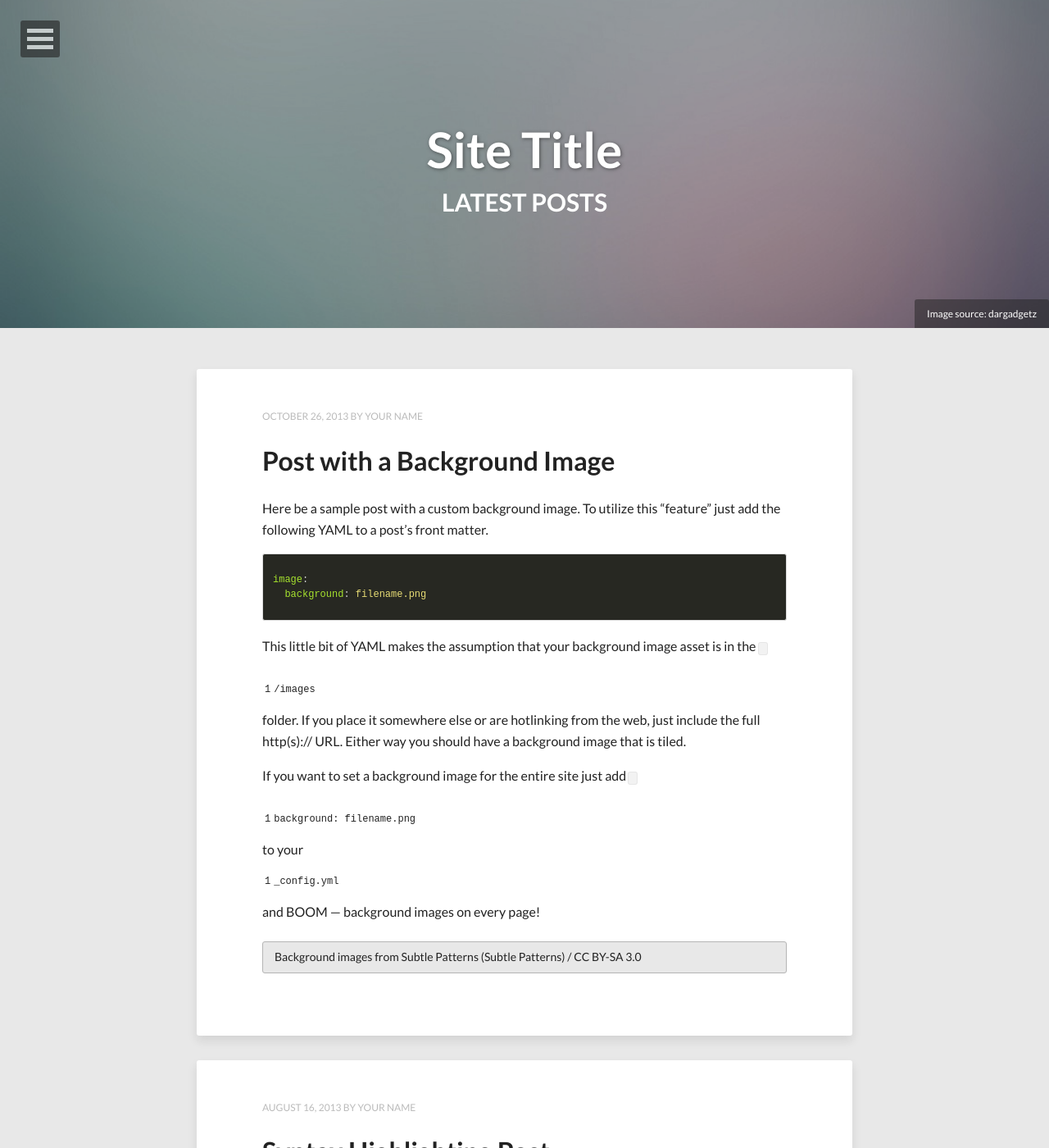
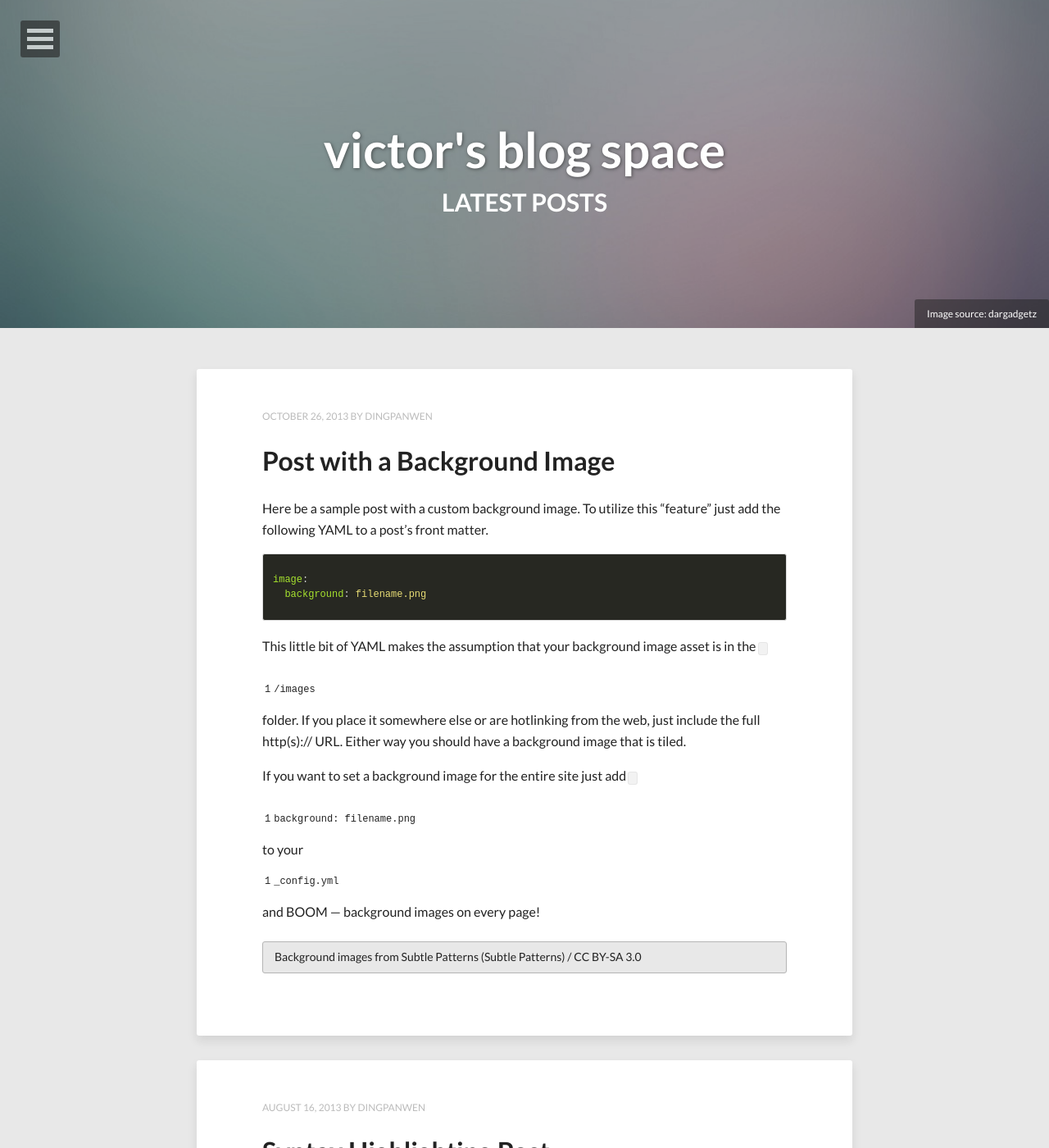
Before and after one commit to victording/victording.github.com, a Jekyll site: the page built from index.html, in a window 1280 px wide and 1400 px high. Shown: the whole window at 82% size. Built offline with Jekyll 4.4.1, drawn with Linux system fonts in a browser that asks for light colours; nearby versions of some CDN libraries; the list of posts is cut into pages by our own code; some of the changed text lies outside the part shown.

Commit message:
Update _config.yml

```diff
--- a/_config.yml
+++ b/_config.yml
@@ -1,15 +1,15 @@
-title:            Site Title
-description:      Describe your website here.
+title:            victor's blog space
+description:      Just for linux
 disqus_shortname:
 #Your site's domain goes here. Leave localhost server or blank when working locally.
 url:              http://victording.github.io
 
 # Owner/author information
 owner:
-  name:           Your Name
+  name:           dingpanwen
   avatar:         avatar.jpg
   bio:            "Your bio goes here. It shouldn't be super long but a good two sentences or two should suffice."
-  email:          you@email.com
+  email:          dingpanwen@email.com
   # Social networking links used in footer. Update and remove as you like.
   twitter:
   facebook:
```
